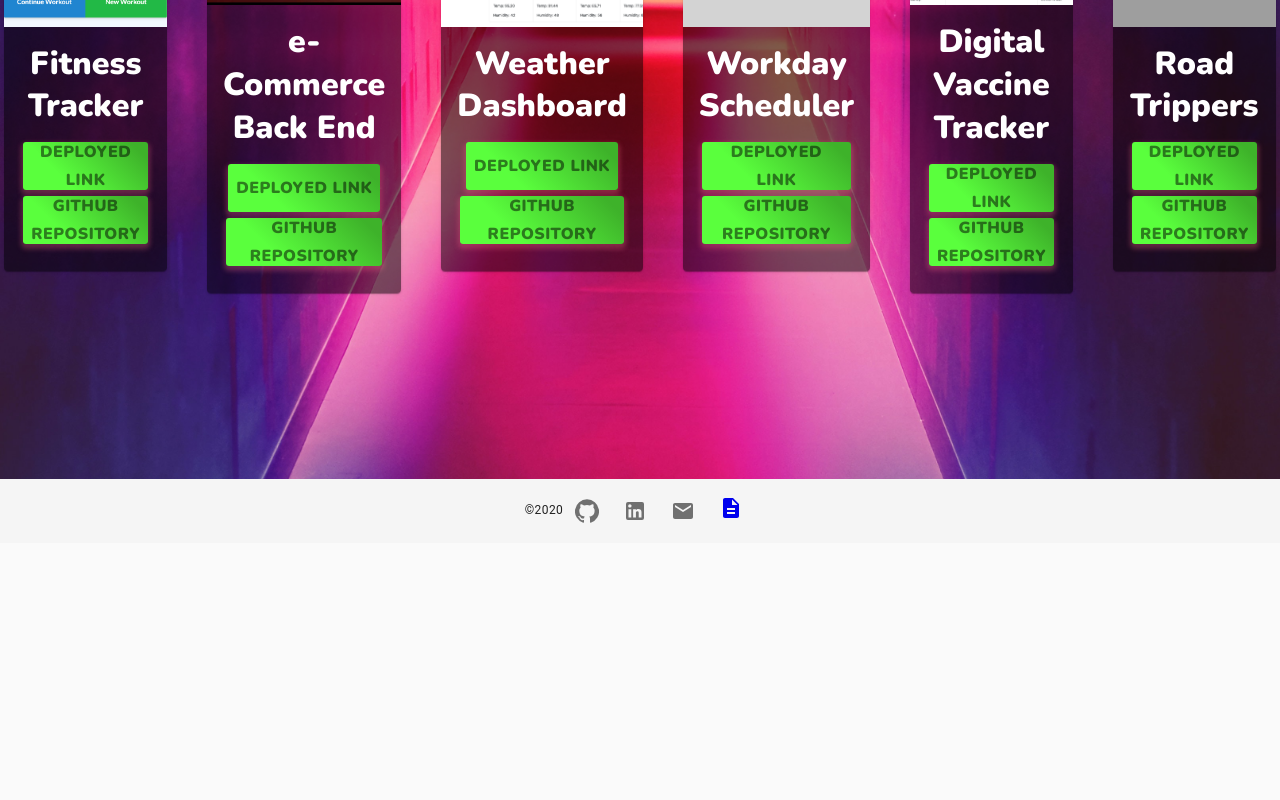
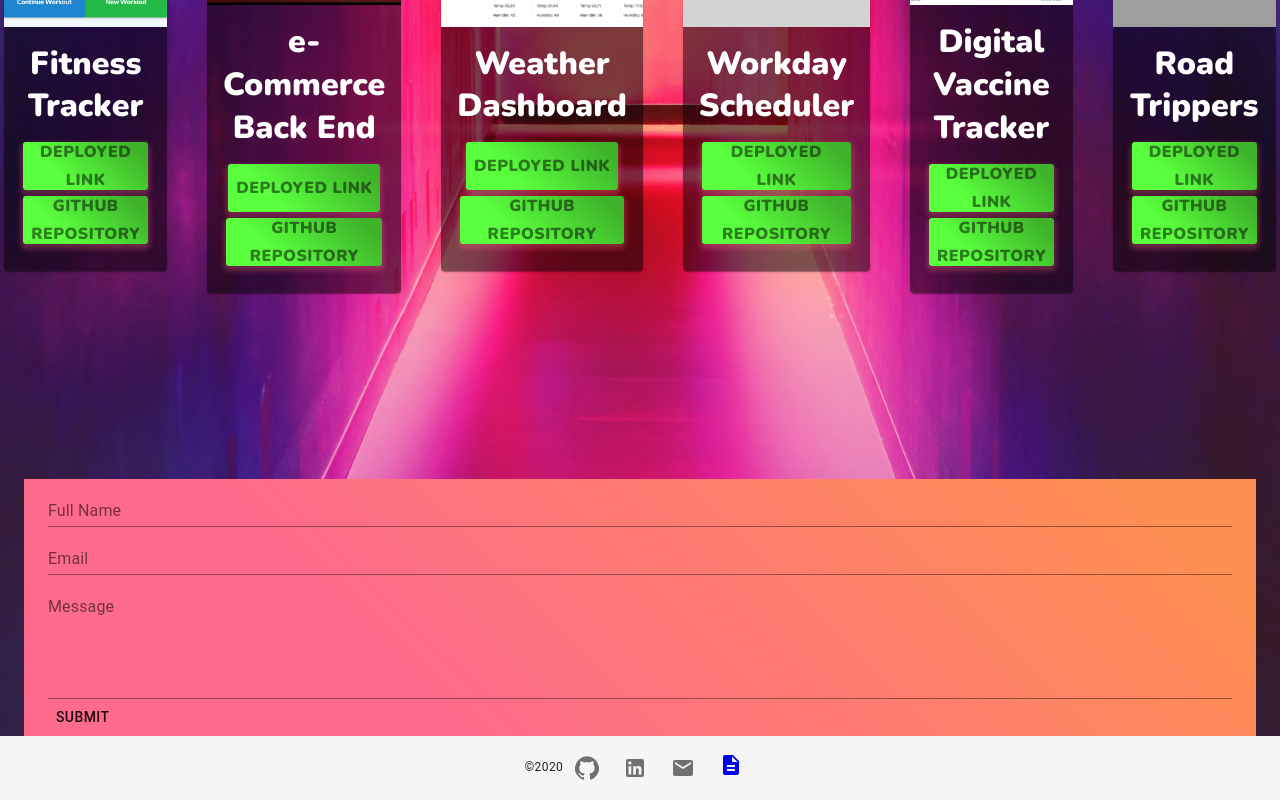
Before and after one commit to ssolis86/React-Portfolio, a React (Create React App) app: page / in a window 1280 px wide. Shown: the part 1121-1921 px from the top of the page. Before the commit the page ends 1664 px from the top, so only its background shows below. Built offline with nearby package versions, Linux system fonts and the light colour scheme; grey boxes are pictures that could not be loaded.

Commit message:
updated contact form

```diff
--- a/src/App.js
+++ b/src/App.js
@@ -1,6 +1,7 @@
 import React from 'react';
 import Header from './components/Header';
 import ProjectsToVisit from './components/ProjectsToVisit';
+import Contact from './components/Contact';
 import Footer from './components/Footer';
 import { CssBaseline } from '@material-ui/core';
 import { makeStyles } from '@material-ui/core/styles';
@@ -29,6 +30,7 @@ function App() {
       <CssBaseline />
       <Header />
       <ProjectsToVisit />
+      <Contact />
       <Footer />
     </div>
   );
--- a/src/components/ContactForm/index.jsx
+++ b/src/components/ContactForm/index.jsx
@@ -2,6 +2,7 @@ import React from 'react';
 import TextField from '@material-ui/core/TextField';
 import Button from '@material-ui/core/Button';
 import { makeStyles } from '@material-ui/core/styles';
+import { grey } from '@material-ui/core/colors';
 
 
 const useStyles = makeStyles((theme) => ({
@@ -9,6 +10,7 @@ const useStyles = makeStyles((theme) => ({
     flexGrow: 1,
     overflow: 'hidden',
     padding: theme.spacing(0, 3),
+    background: 'linear-gradient(45deg, #FE6B8B 30%, #FF8E53 90%)',
   }
 }));
 
```
